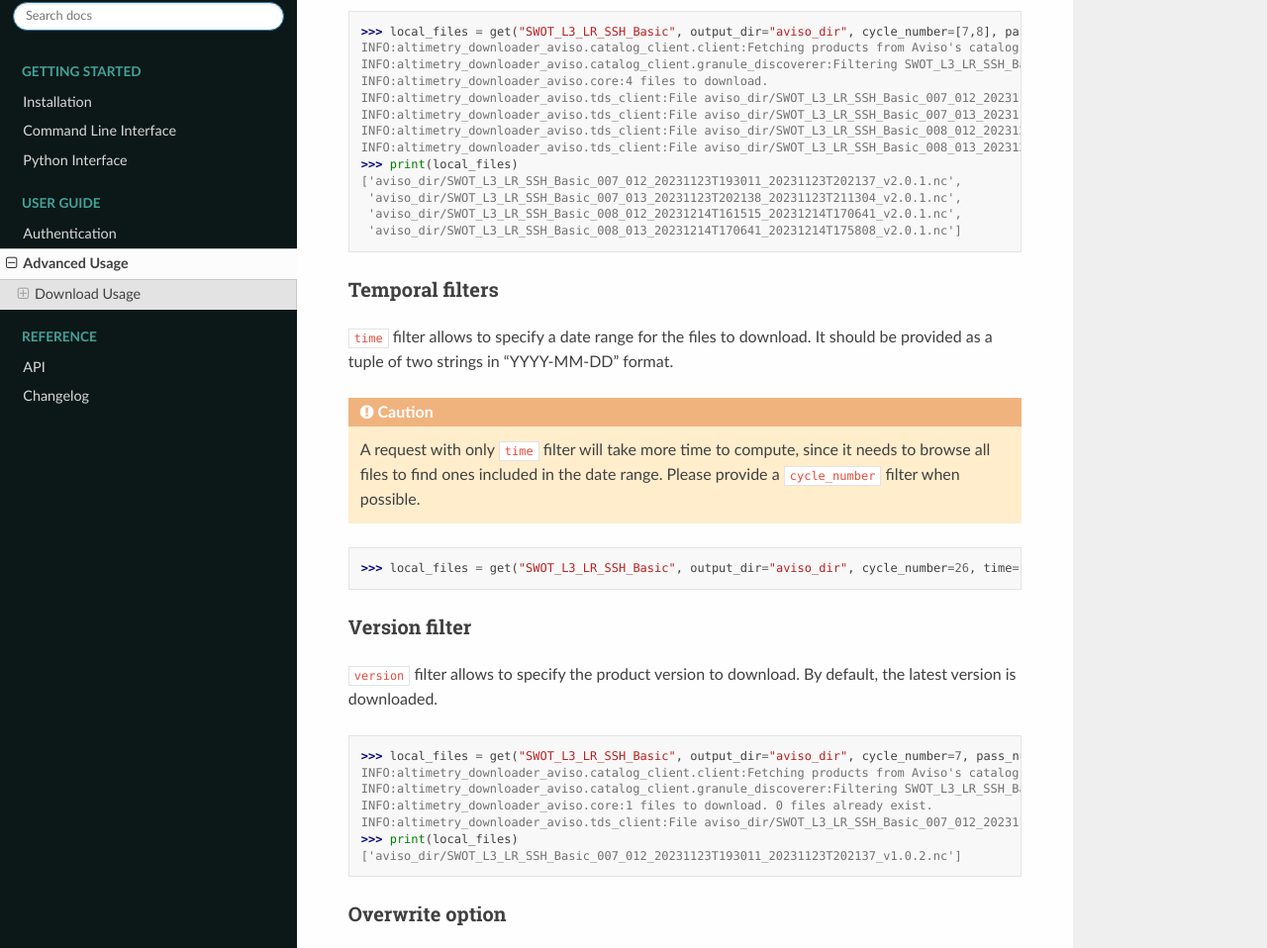
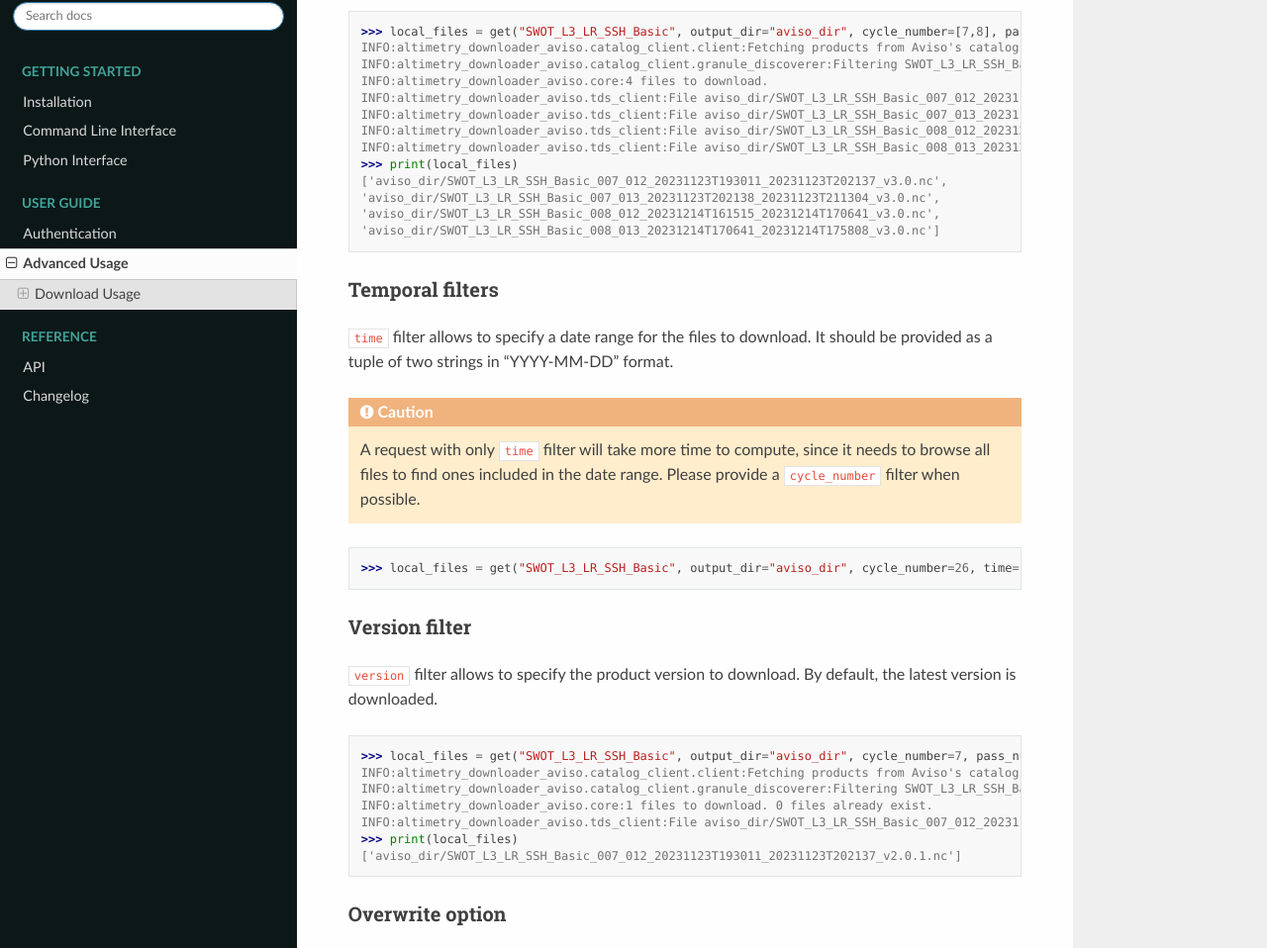
Before and after one commit to robin-cls/aviso, a Sphinx documentation site: the page built from docs/basic_usage/advanced_usage.rst, in a window 1280 px wide and 1400 px high, scrolled down 373 px. Shown: the part 168-1126 px from the top of the window at 99% size. Built offline with Sphinx 7.4.7 and the Read the Docs theme 3.1.0, drawn with Linux system fonts in a browser that asks for light colours; some of the changed text lies outside the part shown.

Commit message:
feat: files-collections dependency instead of ocean_tools + L3 v3.0 default version

```diff
--- a/altimetry_downloader_aviso/__init__.py
+++ b/altimetry_downloader_aviso/__init__.py
@@ -1,4 +1,4 @@
+from .catalog_client.geonetwork.models.model import AvisoCatalog, AvisoProduct
 from .core import details, get, summary
-from .catalog_client.geonetwork.models.model import AvisoProduct, AvisoCatalog
 
 __all__ = ['summary', 'details', 'get', 'AvisoProduct', 'AvisoCatalog']
--- a/altimetry_downloader_aviso/catalog_client/resources/tds_layout.yaml
+++ b/altimetry_downloader_aviso/catalog_client/resources/tds_layout.yaml
@@ -5,7 +5,7 @@ products:
     data_type: SWOT_L3_LR_SSH
     catalog_path: dataset-l3-swot-karin-nadir-validated/l3_lr_ssh/
     filters:
-      version: 2.0.1
+      version: '3.0'
       subset: Basic
 
   8c961685-cecb-41d9-b2d9-2a22cdd3d0c2:
@@ -13,7 +13,7 @@ products:
     data_type: SWOT_L3_LR_SSH
     catalog_path: dataset-l3-swot-karin-nadir-validated/l3_lr_ssh/
     filters:
-      version: 2.0.1
+      version: '3.0'
       subset: Expert
 
   de48c5b5-18f7-4829-ba0e-78f3dff047ac:
@@ -21,7 +21,7 @@ products:
     data_type: SWOT_L3_LR_SSH
     catalog_path: dataset-l3-swot-karin-nadir-validated/l3_lr_ssh/
     filters:
-      version: 2.0.1
+      version: '3.0'
       subset: Unsmoothed
 
   2652e825-9ade-435c-afdd-eb920d01b018:
--- a/docs/basic_usage/advanced_usage.rst
+++ b/docs/basic_usage/advanced_usage.rst
@@ -24,15 +24,15 @@ Cycle / Pass filters
     INFO:altimetry_downloader_aviso.catalog_client.client:Fetching products from Aviso's catalog...
     INFO:altimetry_downloader_aviso.catalog_client.granule_discoverer:Filtering SWOT_L3_LR_SSH_Basic product with filters {'cycle_number': [7, 8], 'pass_number': [12, 13]}...
     INFO:altimetry_downloader_aviso.core:4 files to download.
-    INFO:altimetry_downloader_aviso.tds_client:File aviso_dir/SWOT_L3_LR_SSH_Basic_007_012_20231123T193011_20231123T202137_v2.0.1.nc downloaded.
-    INFO:altimetry_downloader_aviso.tds_client:File aviso_dir/SWOT_L3_LR_SSH_Basic_007_013_20231123T202138_20231123T211304_v2.0.1.nc downloaded.
-    INFO:altimetry_downloader_aviso.tds_client:File aviso_dir/SWOT_L3_LR_SSH_Basic_008_012_20231214T161515_20231214T170641_v2.0.1.nc downloaded.
-    INFO:altimetry_downloader_aviso.tds_client:File aviso_dir/SWOT_L3_LR_SSH_Basic_008_013_20231214T170641_20231214T175808_v2.0.1.nc downloaded.
+    INFO:altimetry_downloader_aviso.tds_client:File aviso_dir/SWOT_L3_LR_SSH_Basic_007_012_20231123T193011_20231123T202137_v3.0.nc downloaded.
+    INFO:altimetry_downloader_aviso.tds_client:File aviso_dir/SWOT_L3_LR_SSH_Basic_007_013_20231123T202138_20231123T211304_v3.0.nc downloaded.
+    INFO:altimetry_downloader_aviso.tds_client:File aviso_dir/SWOT_L3_LR_SSH_Basic_008_012_20231214T161515_20231214T170641_v3.0.nc downloaded.
+    INFO:altimetry_downloader_aviso.tds_client:File aviso_dir/SWOT_L3_LR_SSH_Basic_008_013_20231214T170641_20231214T175808_v3.0.nc downloaded.
     >>> print(local_files)
-    ['aviso_dir/SWOT_L3_LR_SSH_Basic_007_012_20231123T193011_20231123T202137_v2.0.1.nc',
-     'aviso_dir/SWOT_L3_LR_SSH_Basic_007_013_20231123T202138_20231123T211304_v2.0.1.nc',
-     'aviso_dir/SWOT_L3_LR_SSH_Basic_008_012_20231214T161515_20231214T170641_v2.0.1.nc',
-     'aviso_dir/SWOT_L3_LR_SSH_Basic_008_013_20231214T170641_20231214T175808_v2.0.1.nc']
+    ['aviso_dir/SWOT_L3_LR_SSH_Basic_007_012_20231123T193011_20231123T202137_v3.0.nc',
+    'aviso_dir/SWOT_L3_LR_SSH_Basic_007_013_20231123T202138_20231123T211304_v3.0.nc',
+    'aviso_dir/SWOT_L3_LR_SSH_Basic_008_012_20231214T161515_20231214T170641_v3.0.nc',
+    'aviso_dir/SWOT_L3_LR_SSH_Basic_008_013_20231214T170641_20231214T175808_v3.0.nc']
 
 
 
@@ -57,13 +57,13 @@ Version filter
 
 .. code-block:: pycon
 
-    >>> local_files = get("SWOT_L3_LR_SSH_Basic", output_dir="aviso_dir", cycle_number=7, pass_number=12, version='1.0.2')
+    >>> local_files = get("SWOT_L3_LR_SSH_Basic", output_dir="aviso_dir", cycle_number=7, pass_number=12, version='2.0.1')
     INFO:altimetry_downloader_aviso.catalog_client.client:Fetching products from Aviso's catalog...
-    INFO:altimetry_downloader_aviso.catalog_client.granule_discoverer:Filtering SWOT_L3_LR_SSH_Basic product with filters {'cycle_number': 7, 'pass_number': 12, 'version': '1.0.2'}...
+    INFO:altimetry_downloader_aviso.catalog_client.granule_discoverer:Filtering SWOT_L3_LR_SSH_Basic product with filters {'cycle_number': 7, 'pass_number': 12, 'version': '2.0.1'}...
     INFO:altimetry_downloader_aviso.core:1 files to download. 0 files already exist.
-    INFO:altimetry_downloader_aviso.tds_client:File aviso_dir/SWOT_L3_LR_SSH_Basic_007_012_20231123T193011_20231123T202137_v1.0.2.nc downloaded.
+    INFO:altimetry_downloader_aviso.tds_client:File aviso_dir/SWOT_L3_LR_SSH_Basic_007_012_20231123T193011_20231123T202137_v2.0.1.nc downloaded.
     >>> print(local_files)
-    ['aviso_dir/SWOT_L3_LR_SSH_Basic_007_012_20231123T193011_20231123T202137_v1.0.2.nc']
+    ['aviso_dir/SWOT_L3_LR_SSH_Basic_007_012_20231123T193011_20231123T202137_v2.0.1.nc']
 
 
 Overwrite option
@@ -86,6 +86,6 @@ By default, already existing files are not re-downloaded. Use ``overwrite=True``
     INFO:altimetry_downloader_aviso.catalog_client.client:Fetching products from Aviso's catalog...
     INFO:altimetry_downloader_aviso.catalog_client.granule_discoverer:Filtering SWOT_L3_LR_SSH_Basic product with filters {'cycle_number': 7, 'pass_number': 12}...
     INFO:altimetry_downloader_aviso.core:1 files to download.
-    INFO:altimetry_downloader_aviso.tds_client:File aviso_dir/SWOT_L3_LR_SSH_Basic_007_012_20231123T193011_20231123T202137_v2.0.1.nc downloaded.
+    INFO:altimetry_downloader_aviso.tds_client:File aviso_dir/SWOT_L3_LR_SSH_Basic_007_012_20231123T193011_20231123T202137_v3.0.nc downloaded.
     >>> print(local_files)
-    ['aviso_dir/SWOT_L3_LR_SSH_Basic_007_012_20231123T193011_20231123T202137_v2.0.1.nc']
+    ['aviso_dir/SWOT_L3_LR_SSH_Basic_007_012_20231123T193011_20231123T202137_v3.0.nc']
--- a/docs/getting_started/python_interface.rst
+++ b/docs/getting_started/python_interface.rst
@@ -56,8 +56,8 @@
 
     >>> local_files = get("SWOT_L3_LR_SSH_Basic", output_dir="aviso_dir", cycle_number=7, pass_number=[12, 13])
     >>> print(local_files)
-    ['aviso_dir/SWOT_L3_LR_SSH_Basic_007_012_20231123T193011_20231123T202137_v2.0.1.nc',
-     'aviso_dir/SWOT_L3_LR_SSH_Basic_007_013_20231123T202138_20231123T211304_v2.0.1.nc']
+    ['aviso_dir/SWOT_L3_LR_SSH_Basic_007_012_20231123T193011_20231123T202137_v3.0.nc',
+     'aviso_dir/SWOT_L3_LR_SSH_Basic_007_013_20231123T202138_20231123T211304_v3.0.nc']
 
 .. caution::
 
--- a/pyproject.toml
+++ b/pyproject.toml
@@ -12,9 +12,9 @@ dependencies = [
     "siphon",
     "typer",
     "rich",
-    "ocean_tools",
     "pyyaml",
-    "pydantic"
+    "pydantic",
+    "files-collections"
 ]
 
 [project.scripts]
```
Also changed, not shown: docs/basic_usage/authentication.rst (+9 -9 lines), docs/getting_started/command_line_interface.rst (+5 -5 lines), 2 other files.
